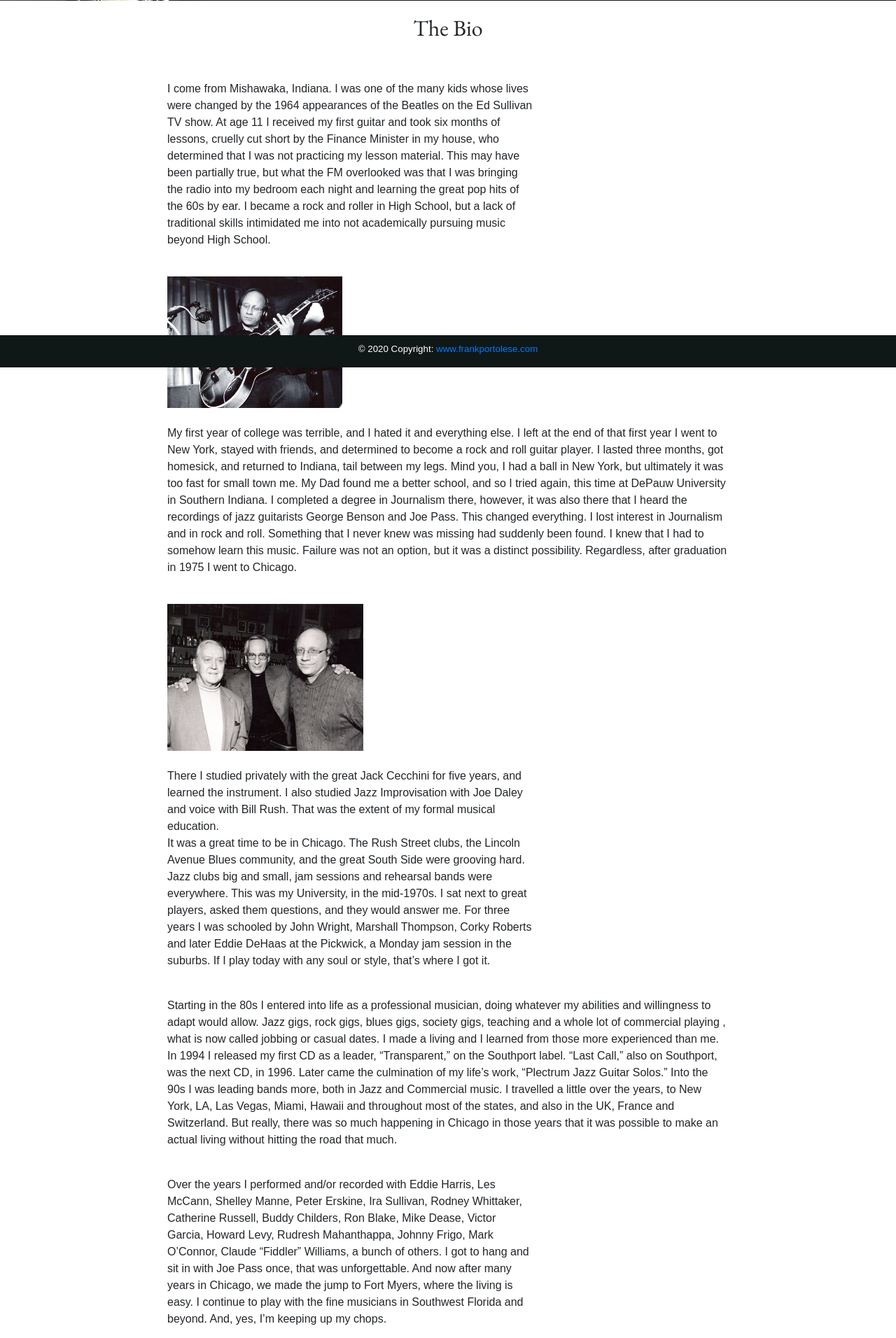
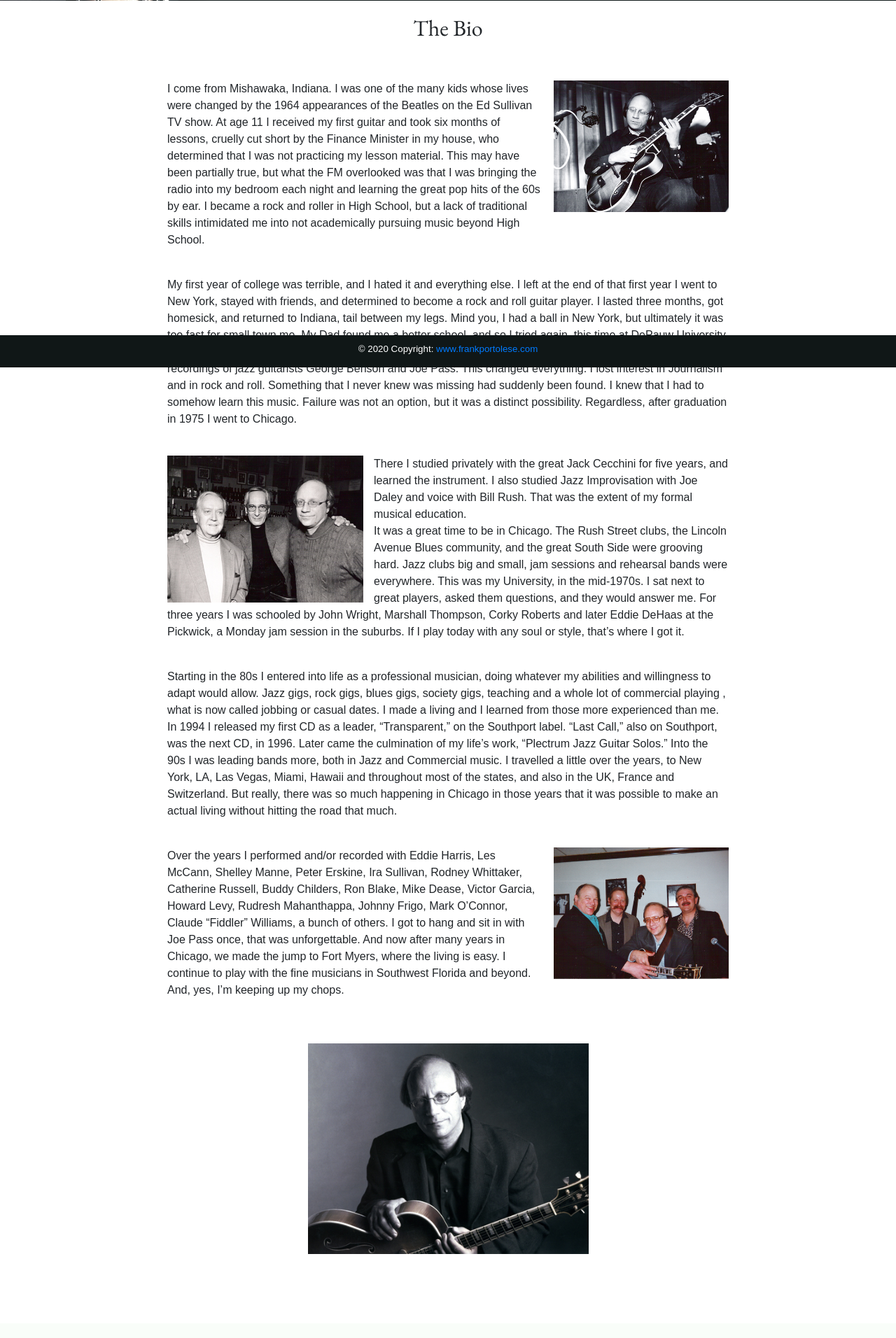
Before and after one commit to thecaprad/frankportolese, a Django app: page /bio/ in a window 1280 px wide. Shown: the part 275-2187 px from the top of the page at 70% size. After the commit the page ends 2067 px from the top, so only its background shows below. Run offline with Django 3.2, Linux system fonts and the light colour scheme; some libraries are stand-ins or nearby versions; some web fonts are replaced.

Commit message:
Fixed images on bio page so that they float left or right in paragraphs where they are intersperced with copy.

```diff
--- a/gig_calendar/static/gig_calendar/style.css
+++ b/gig_calendar/static/gig_calendar/style.css
@@ -153,6 +153,15 @@ p {
     font-family: 'Catamaran', sans-serif;
 }
 
+
+.bio-img-right-copy img {
+    float: right;
+}
+
+.bio-img-left-copy img {
+    float: left;
+}
+
 .footer {
     position: fixed;
     bottom: 0;
--- a/gig_calendar/templates/gig_calendar/bio.html
+++ b/gig_calendar/templates/gig_calendar/bio.html
@@ -6,9 +6,8 @@
         <h2 class="text-center">The Bio</h2><br>
 
         <!-- Paragraph 1 -->
-        <div class="row">
-            <div class="col-8"><br>
-                <p>
+        <div class="bio-img-right-copy"><br>
+            <p><img src="{% static 'gig_calendar/images/5.jpg' %}" alt="Studio" style="width:250px;margin-left:15px;margin-bottom: 5px">
                 I come from Mishawaka, Indiana. I was one of the many kids
                 whose lives were changed by the 1964 appearances of the
                 Beatles on the Ed Sullivan TV show. At age 11 I received my
@@ -22,11 +21,6 @@
                 skills intimidated me into not academically pursuing music
                 beyond High School.
             </p>
-            </div>
-            <div class="col">
-                <br>
-                <img width="250px" class="img-responsive" src="{% static 'gig_calendar/images/5.jpg' %}"/>
-            </div>
         </div>
         <!-- Paragraph 2 -->
         <div class="row">
@@ -49,16 +43,12 @@
                      had to somehow learn this music. Failure was not an
                      option, but it was a distinct possibility. Regardless,
                      after graduation in 1975 I went to Chicago.
-                </p>
+                </p><br>
             </div>
         </div>
         <!-- Paragraph 3 -->
-        <div class="row">
-            <div class="col"><br>
-                <img width="280px" class="img-responsive" src="{% static 'gig_calendar/images/3.jpg' %}"/>
-            </div>
-            <div class="col-8"><br>
-                <p>
+        <div class="bio-img-left-copy">
+            <p><img src="{% static 'gig_calendar/images/3.jpg' %}" alt="Martino" style="width:280px;margin-right:15px;margin-bottom: 5px">
                 There I studied privately with the great Jack Cecchini for
                 five years, and learned the instrument. I also studied Jazz
                 Improvisation with Joe Daley and voice with Bill Rush. That
@@ -76,7 +66,6 @@
                 the suburbs. If I play today with any soul or style,
                 that’s where I got it.
             </p>
-            </div>
         </div>
         <!-- Paragraph 4 -->
         <div class="row">
@@ -99,13 +88,12 @@
                     was so much happening in Chicago in those years that it was
                     possible to make an actual living without hitting the road
                     that much.
-                </p>
+                </p><br>
             </div>
         </div>
         <!-- Paragraph 5 -->
-        <div class="row">
-            <div class="col-8"><br>
-                <p>
+        <div class="bio-img-right-copy">
+            <p><img src="{% static 'gig_calendar/images/6.jpg' %}" alt="The cats" style="width:250px;margin-left:15px;margin-bottom: 5px">
                 Over the years I performed and/or recorded with
                 Eddie Harris, Les McCann, Shelley Manne, Peter Erskine, Ira
                 Sullivan, Rodney Whittaker, Catherine Russell, Buddy
@@ -117,12 +105,7 @@
                 Myers, where the living is easy. I continue to play with
                 the fine musicians in Southwest Florida and beyond. And,
                 yes, I’m keeping up my chops.
-                </p>
-            </div>
-            <div class="col">
-                <br>
-                <img width="250px" class="img-responsive" src="{% static 'gig_calendar/images/6.jpg' %}"/>
-            </div>
+            </p><br>
         </div>
         <!-- Paragraph 6 -->
         <div class="row">
```
Lines whose indentation alone changed are shown as unchanged.
